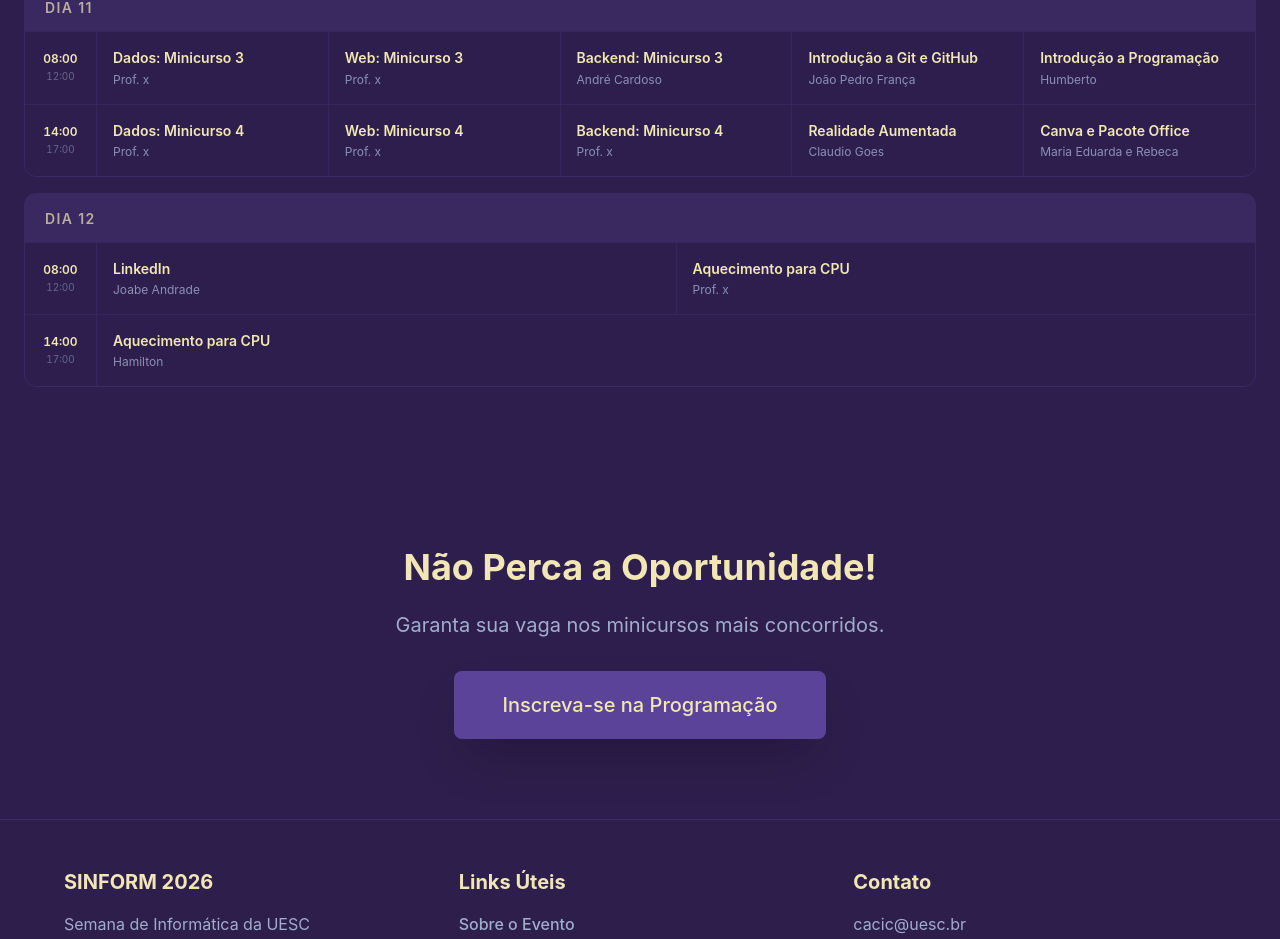
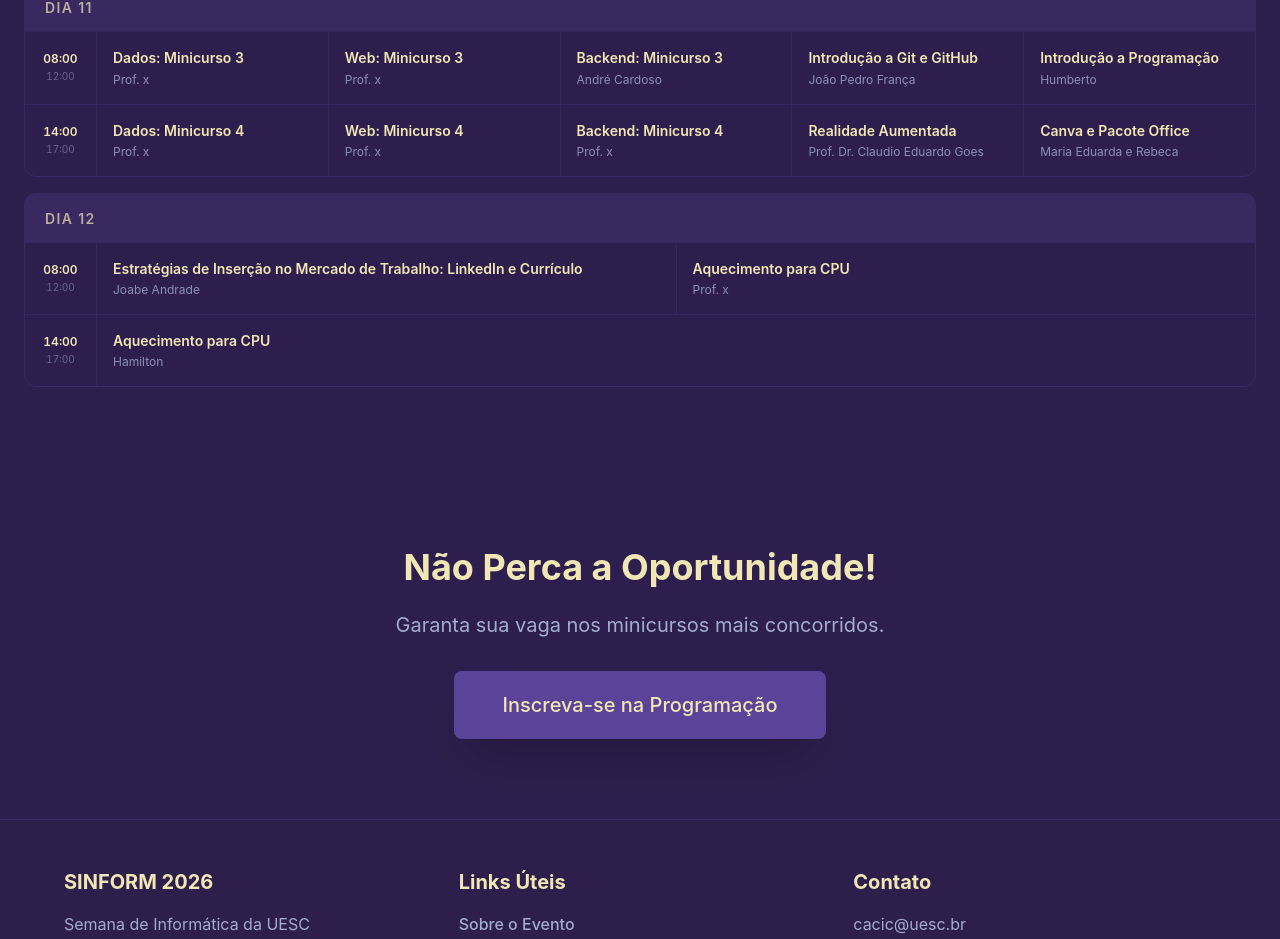
Before and after one commit to artsarchive/sinform-site, a React (Vite) app: page / in a window 1280 px wide. Shown: the part 2633-3572 px from the top of the page. Built offline with nearby package versions, Linux system fonts and the light colour scheme.

Commit message:
fix: nome do palestrante e titulos

```diff
--- a/src/app/components/Registration.tsx
+++ b/src/app/components/Registration.tsx
@@ -15,7 +15,7 @@ export function Registration({ isDarkMode }: RegistrationProps) {
         <button
           className={`px-12 py-5 rounded-lg text-xl transition-all duration-300 transform hover:scale-105 ${isDarkMode ? 'bg-[#5B439A] text-[#F1E7B5] hover:bg-[#B2CCF1] hover:text-[#2E1E4D]' : 'bg-[#5B439A] text-[#F1E7B5] hover:bg-[#2E1E4D]'} shadow-2xl`}
         >
-          <a href="https://www.even3.com.br/24-semana-de-informatica-uesc-sinform-712603/">Inscreva-se na Programação</a>
+          <a href="https://www.even3.com.br/24-semana-de-informatica-uesc-sinform-712603/" target="_blank" rel="noopener noreferrer">Inscreva-se na Programação</a>
 
         </button>
       </div>
--- a/src/app/components/Schedule.tsx
+++ b/src/app/components/Schedule.tsx
@@ -93,7 +93,7 @@ export function Schedule({ isDarkMode }: ScheduleProps) {
             { title: 'Dados: Minicurso 4', speaker: 'Prof. x', room: 'Sala y' },
             { title: 'Web: Minicurso 4', speaker: 'Prof. x', room: 'Sala y' },
             { title: 'Backend: Minicurso 4', speaker: 'Prof. x', room: 'Sala y' },
-            { title: 'Realidade Aumentada', speaker: 'Claudio Goes', room: 'Sala y' },
+            { title: 'Realidade Aumentada', speaker: 'Prof. Dr. Claudio Eduardo Goes', room: 'Sala y' },
             { title: 'Canva e Pacote Office', speaker: 'Maria Eduarda e Rebeca', room: 'Sala y' },
           ],
         },
@@ -106,7 +106,7 @@ export function Schedule({ isDarkMode }: ScheduleProps) {
           startTime: '08:00',
           endTime: '12:00',
           events: [
-            { title: 'LinkedIn', speaker: 'Joabe Andrade', room: 'Sala y' },
+            { title: 'Estratégias de Inserção no Mercado de Trabalho: LinkedIn e Currículo', speaker: 'Joabe Andrade', room: 'Sala y' },
             { title: 'Aquecimento para CPU', speaker: 'Prof. x', room: 'Sala y' },
           ],
         },
```
